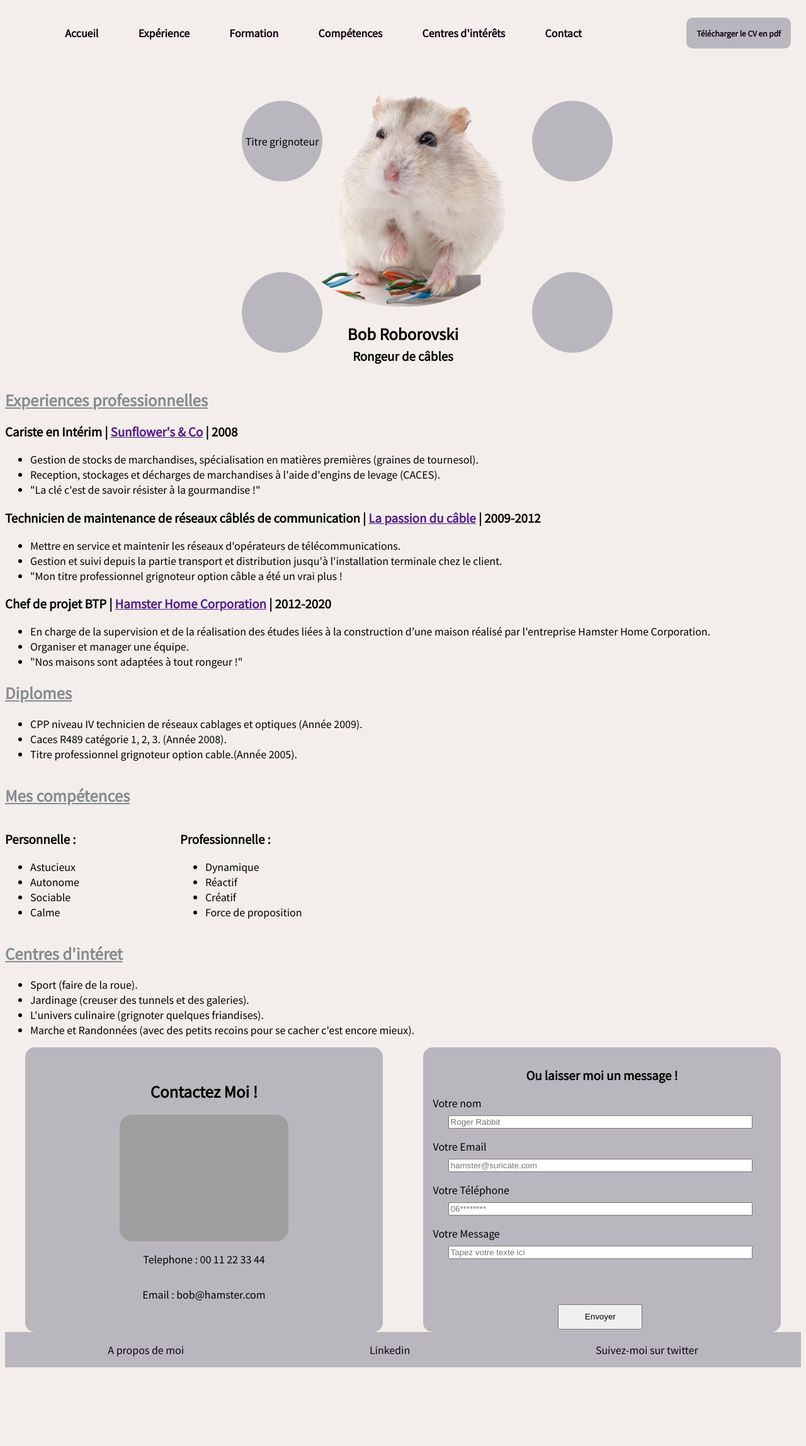
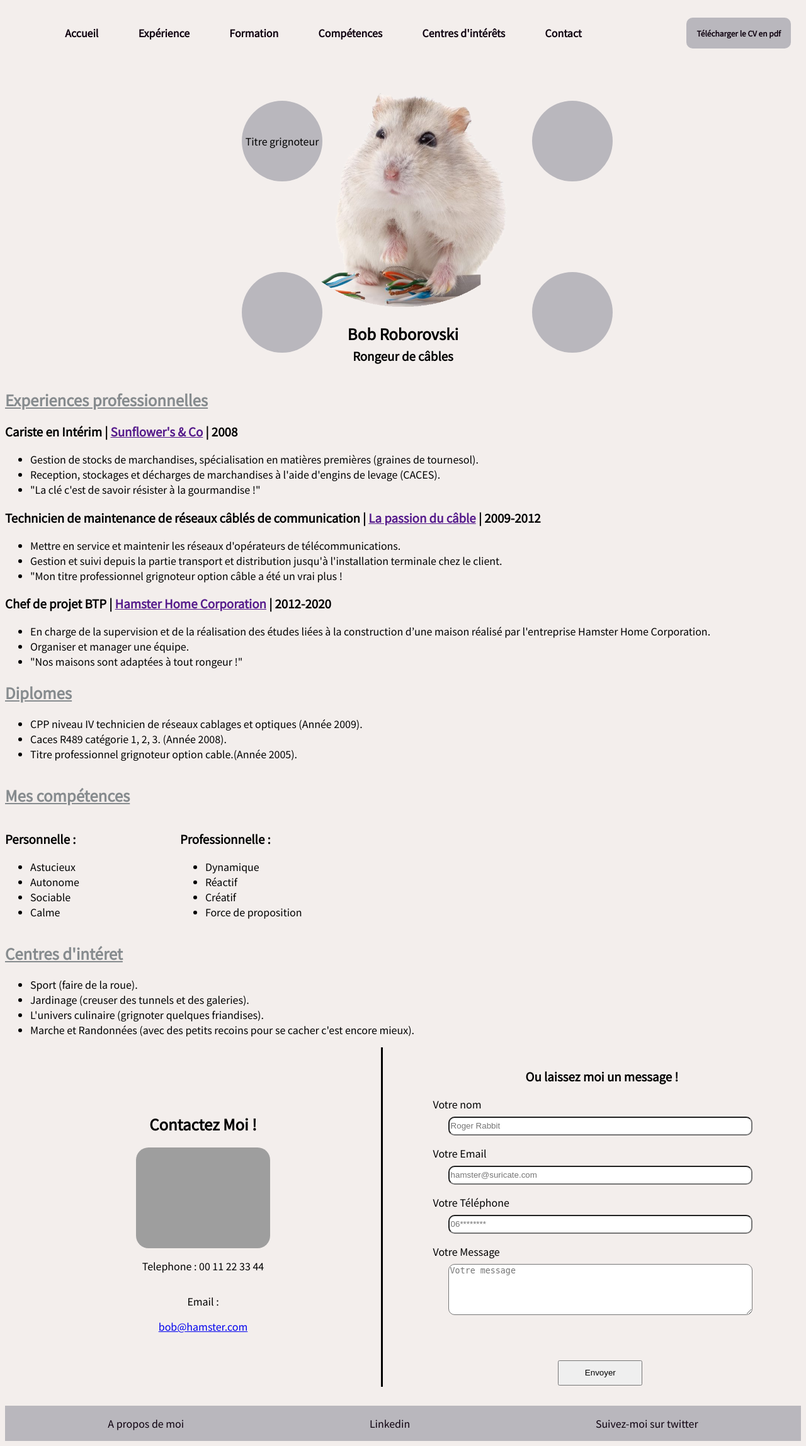
Before and after one commit to BarbaraGonthier/Online-Cv-for-fun, a PHP site: page / in a window 1280 px wide. Shown: the whole page at 63% size. Before the commit the page ends 2171 px from the top, so only its background shows below. Run offline with PHP 8.4, Linux system fonts and the light colour scheme; grey boxes are pictures that could not be loaded.

Commit message:
modif formulaire

```diff
--- a/index.html
+++ b/index.html
@@ -126,13 +126,13 @@
             <img src="https://i.pinimg.com/originals/f4/40/d1/f440d13b570123f9bb9aa3d0051fcb6f.jpg" alt="Photo de contact" class="pictureContact">
 
             <p> Telephone : 00 11 22 33 44 </p>
-            <p> Email : bob@hamster.com</p>
+            <p>Email :</p><a href="mailto:bob@hamster.com"> bob@hamster.com</a>
 
         </div>
         <div class="contactForm">
 
             <form class="form">
-                <h3> Ou laisser moi un message !</h3>
+                <h3> Ou laissez moi un message !</h3>
                 <div>
                     <label for="votreNom"> Votre nom</label>
                     <input type="text" name="votreNom" id="votreNom" placeholder="Roger Rabbit" required>
@@ -147,7 +147,7 @@
                 </div>
                 <div>
                     <label for="message">Votre Message</label>
-                    <input type="text" name="message" id="message" placeholder="Tapez votre texte ici">
+                    <textarea name="message" id="message" cols="20" rows="5" placeholder="Votre message"></textarea>
                 </div>
                 <div>
                     <button class=" formButton"> Envoyer</button>
@@ -158,6 +158,7 @@
     </section>
     <footer>
         <div class="social-media">
+
                 <a href="https://fr.wikipedia.org/wiki/Hamster_de_Roborovski"
                 title="A propos de moi"
                 target="_blank">
--- a/style.css
+++ b/style.css
@@ -256,6 +256,8 @@ nav a {
         top: 54%;
     }
 }
+
+/*--                      Footer                         --*/
 footer{
     background-color: var(--secondary-background-color);
 }
@@ -273,10 +275,11 @@ footer{
 }
 
 
-/*--       Contact       --*/
+/*--                      Contact       --*/
 .contact{
     display: flex;
     justify-content: space-around;
+    margin-bottom: 30px;
 
 }
 
@@ -287,13 +290,12 @@ footer{
     flex-direction: column;
     align-items: center;
     justify-content: center;
-    background-color: #b9b7bd;
-    border-radius: 15px;
-    box-shadow: 2px;
+    border-right: solid;
+
 }
 
 .pictureContact{
-    width: 50%;
+    width: 40%;
     border-radius: 20px;
 }
 .pictureContact:hover{
@@ -301,18 +303,18 @@ footer{
 }
 
 .contact .contactForm{
-    background-color: #b9b7bd;
-    border-radius: 15px;
     display: flex;
     flex-direction: column;
     align-items: center;
     justify-content: center;
     width: 45%;
+
 }
 
 form{
     width: 100%;
     height: 95%;
+
 }
 
 form div{
@@ -325,9 +327,16 @@ form div{
 
 div input{
     width: 90%;
-    margin: 8px 32px 0px 24px;;
+    height: 30px;
+    margin: 8px 32px 0px 24px;
+    border-radius: 10px;
 }
+div textarea{
+    width: 90%;
+    border-radius: 10px;
+    margin: 8px 32px 0px 24px;
 
+}
 form h3{
     text-align: center;
     top: 5px;
@@ -354,6 +363,7 @@ height: 40px;
     }
     .contactMe{
         width: 100vw;
+        border-right: none;
     }
 
     .contact .contactForm{
```
Lines whose indentation alone changed are shown as unchanged.
